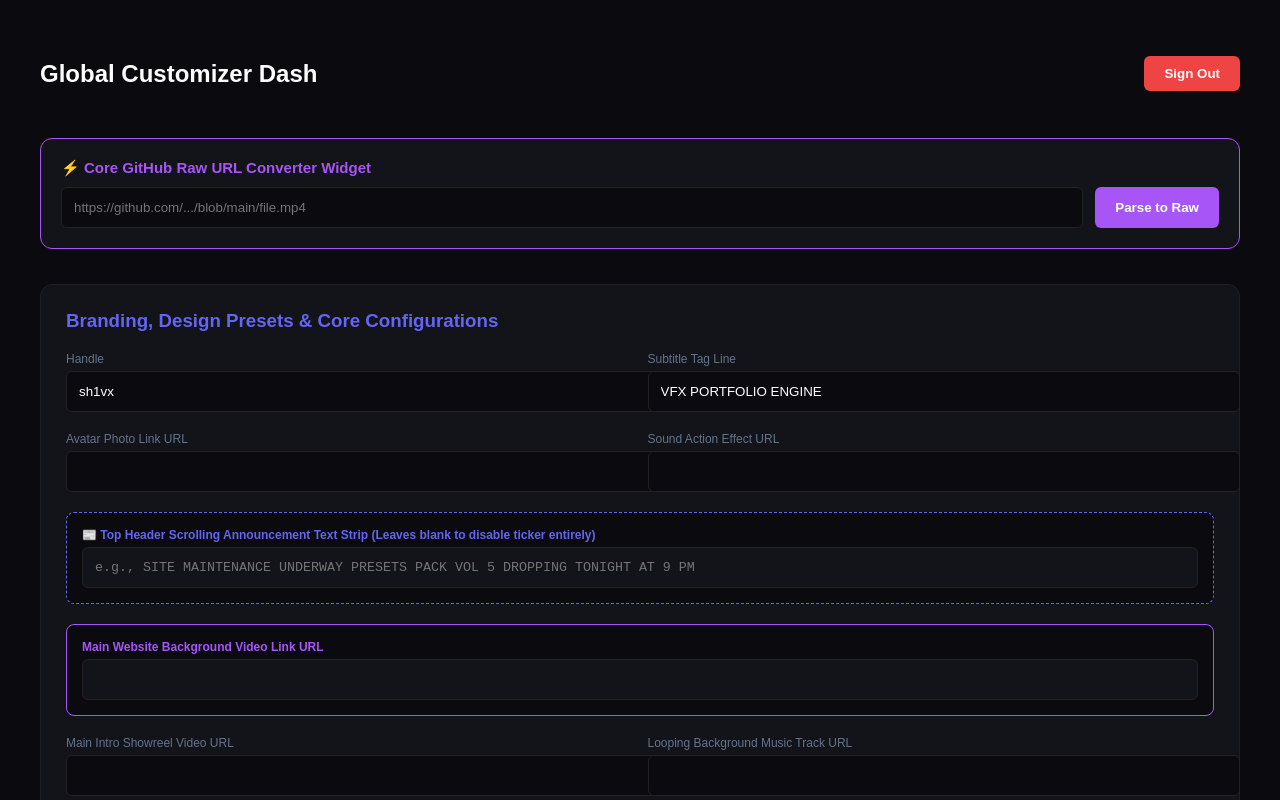
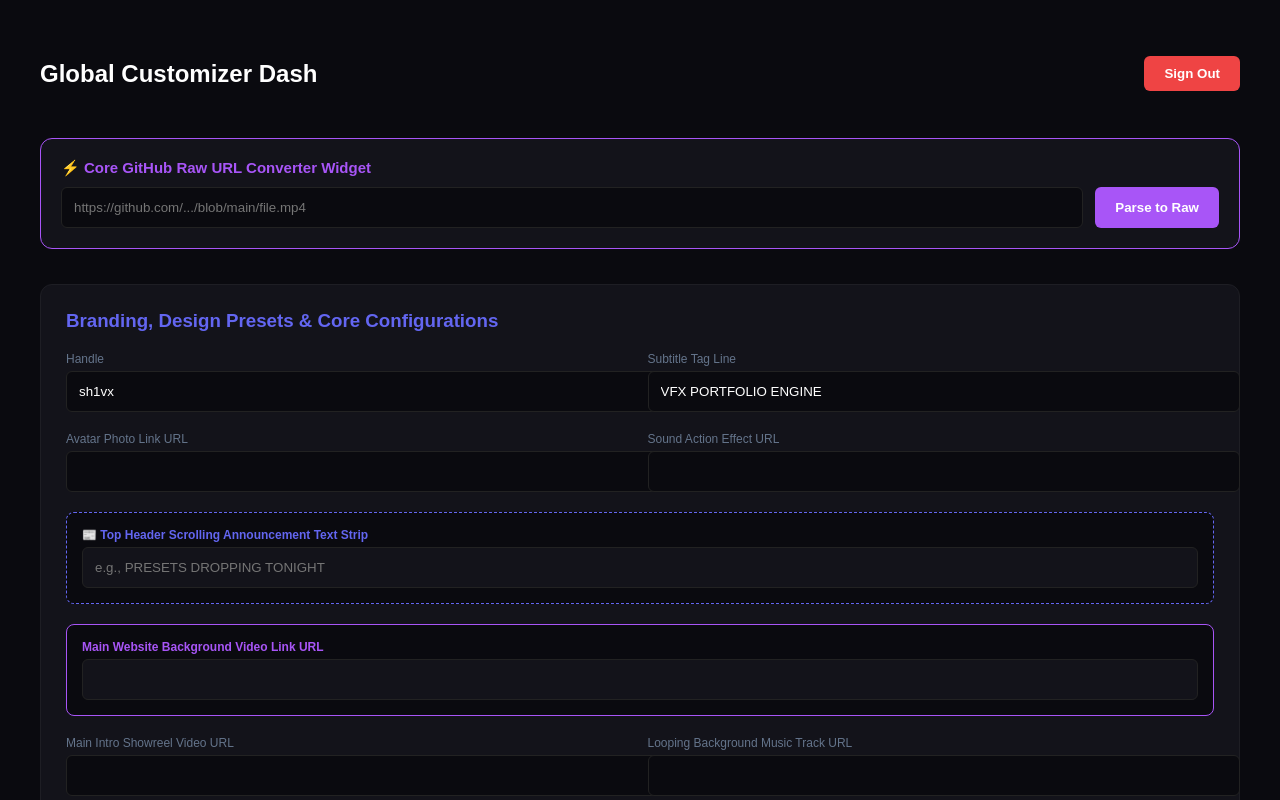
Before and after one commit to thatpedophile/Folio, a Next.js app: page /admin in a window 1280 px wide. Both pictures are taken after typing "Sample123" into the empty fields and a click on the button "Access Panel". Shown: the top 800 px of the page. Built offline with nearby package versions, Linux system fonts and the light colour scheme; no server answers; the database is empty.

Commit message:
admin.js

```diff
--- a/src/pages/admin.js
+++ b/src/pages/admin.js
@@ -16,7 +16,7 @@ export default function Admin() {
   const [bgVideoUrl, setBgVideoUrl] = useState('');
   const [audioBgUrl, setAudioBgUrl] = useState('');
   const [audioHoverUrl, setAudioHoverUrl] = useState('');
-  const [announcement, setAnnouncement] = useState(''); // Tracking state for the ticker line text
+  const [announcement, setAnnouncement] = useState('');
 
   const [title, setTitle] = useState('');
   const [url, setUrl] = useState('');
@@ -97,11 +97,12 @@ export default function Admin() {
   };
 
   const injectOsPrefix = (systemType) => {
-    let baseTitle = title.replace(/\[windows\]/i, '').replace(/\[mac\]/i, '').replace(/\[password\]/i, '').replace(/\[note\]/i, '').trim();
+    let baseTitle = title.replace(/\[windows\]/i, '').replace(/\[mac\]/i, '').replace(/\[password\]/i, '').replace(/\[note\]/i, '').replace(/\[tutorial\]/i, '').trim();
     if (systemType === 'win') setTitle(`[Windows] ${baseTitle}`);
     if (systemType === 'mac') setTitle(`[Mac] ${baseTitle}`);
     if (systemType === 'pass') setTitle(`[Password] ${baseTitle}`);
     if (systemType === 'note') setTitle(`[Note] ${baseTitle}`);
+    if (systemType === 'tute') setTitle(`[Tutorial] ${baseTitle}`);
   };
 
   const handleUpdateProfile = async (e) => {
@@ -111,7 +112,7 @@ export default function Admin() {
       headers: { 'Content-Type': 'application/json', 'admin-password': password },
       body: JSON.stringify({ type: 'update_profile', username, bio, avatarUrl, videoUrl, subtitle, bgVideoUrl, audioBgUrl, audioHoverUrl, announcement }),
     });
-    if (res.ok) alert('Identity and Announcement properties saved safely.');
+    if (res.ok) alert('Identity variables saved safely.');
   };
 
   const handleCreateElement = async (e) => {
@@ -119,7 +120,7 @@ export default function Admin() {
     const res = await fetch('/api/links', {
       method: 'POST',
       headers: { 'Content-Type': 'application/json', 'admin-password': password },
-      body: JSON.stringify({ title, url, blockType: targetBlock }),
+      body: JSON.stringify({ title, url: url || '', blockType: targetBlock }),
     });
     if (res.ok) { setTitle(''); setUrl(''); fetchDashboardData(password); }
   };
@@ -141,6 +142,8 @@ export default function Admin() {
       </form>
     );
   }
+
+  const isTextNode = title.toLowerCase().includes('[password]') || title.toLowerCase().includes('[note]');
 
   return (
     <div style={{ background: '#0a0a0f', color: '#fff', minHeight: '100vh', padding: '40px', boxSizing: 'border-box', fontFamily: 'sans-serif' }}>
@@ -172,10 +175,9 @@ export default function Admin() {
             <div style={{ flex: 1 }}><label style={{ display: 'block', fontSize: '12px', color: '#64748b', marginBottom: '5px' }}>Sound Action Effect URL</label><input type="url" value={audioHoverUrl} style={{ padding: '12px', width: '100%', background: '#0a0a0f', border: '1px solid #222', color: '#fff', borderRadius: '6px' }} /></div>
           </div>
 
-          {/* DYNAMIC ANNOUNCEMENT MATRIC INPUT BLOCK PANEL */}
           <div style={{ background: '#0a0a0f', padding: '15px', borderRadius: '8px', border: '1px dashed #6366f1' }}>
-            <label style={{ display: 'block', fontSize: '12px', color: '#6366f1', marginBottom: '5px', fontWeight: 'bold' }}>📰 Top Header Scrolling Announcement Text Strip (Leaves blank to disable ticker entirely)</label>
-            <input type="text" value={announcement} onChange={(e) => setAnnouncement(e.target.value)} placeholder="e.g., SITE MAINTENANCE UNDERWAY PRESETS PACK VOL 5 DROPPING TONIGHT AT 9 PM" style={{ padding: '12px', width: '100%', boxSizing: 'border-box', background: '#13131a', border: '1px solid #222', color: '#fff', borderRadius: '6px', fontFamily: 'monospace' }} />
+            <label style={{ display: 'block', fontSize: '12px', color: '#6366f1', marginBottom: '5px', fontWeight: 'bold' }}>📰 Top Header Scrolling Announcement Text Strip</label>
+            <input type="text" value={announcement} onChange={(e) => setAnnouncement(e.target.value)} placeholder="e.g., PRESETS DROPPING TONIGHT" style={{ padding: '12px', width: '100%', boxSizing: 'border-box', background: '#13131a', border: '1px solid #222', color: '#fff', borderRadius: '6px' }} />
           </div>
 
           <div style={{ background: '#0a0a0f', padding: '15px', borderRadius: '8px', border: '1px solid #a855f7' }}>
@@ -194,13 +196,13 @@ export default function Admin() {
         </form>
       </div>
 
-      {/* CORE FORM ELEMENT ARCHITECTURE */}
+      {/* MASTER CREATOR PANEL */}
       <h3 style={{ margin: '0 0 15px 0', color: '#10b981' }}>Publish Portfolio Elements</h3>
       <form onSubmit={handleCreateElement} style={{ display: 'flex', flexDirection: 'column', gap: '15px', background: '#13131a', padding: '25px', borderRadius: '12px', border: '1px solid #1e1e24', marginBottom: '40px' }}>
         <div style={{ display: 'flex', gap: '15px' }}>
           <div style={{ flex: 1 }}>
             <label style={{ display: 'block', fontSize: '12px', color: '#64748b', marginBottom: '5px' }}>Choose Target Column Destination</label>
-            <select value={targetBlock} onChange={(e) => setTargetBlock(e.target.value)} style={{ padding: '12px', width: '100%', boxSizing: 'border-box', background: '#0a0a0f', border: '1px solid #10b981', color: '#fff', borderRadius: '6px', fontWeight: 'bold' }}>
+            <select value={targetBlock} onChange={(e) => setTargetBlock(e.target.value)} style={{ padding: '12px', width: '100%', background: '#0a0a0f', border: '1px solid #10b981', color: '#fff', borderRadius: '6px', fontWeight: 'bold' }}>
               <option value="socials">Column 1: Socials Section Block</option>
               <option value="assets">Column 2: Assets & Presets Section Block</option>
               <option value="my_work">Column 3: My Work (Video Showcases) Block</option>
@@ -209,28 +211,37 @@ export default function Admin() {
           <div style={{ flex: 1 }}>
             <label style={{ display: 'block', fontSize: '12px', color: '#64748b', marginBottom: '5px' }}>Display Label Title / Key Descriptor Box</label>
             <div style={{ display: 'flex', gap: '6px', flexWrap: 'wrap' }}>
-              <input type="text" placeholder="e.g., Velocity Shake Plugin or Zip File Password" value={title} onChange={(e) => setTitle(e.target.value)} required style={{ flex: 1, padding: '12px', background: '#0a0a0f', border: '1px solid #222', color: '#fff', borderRadius: '6px' }} />
+              <input type="text" placeholder="e.g., My Instagram or Zip Key" value={title} onChange={(e) => setTitle(e.target.value)} required style={{ flex: 1, padding: '12px', background: '#0a0a0f', border: '1px solid #222', color: '#fff', borderRadius: '6px' }} />
+
+              {/* GLOBAL STRATEGIC TAG HOOKS BUTTON SHIELD */}
+              <div style={{ display: 'flex', gap: '4px', width: '100%', marginTop: '6px' }}>
                 {targetBlock === 'assets' && (
-                <div style={{ display: 'flex', gap: '4px', width: '100%', marginTop: '6px' }}>
+                  <>
                     <button type="button" onClick={() => injectOsPrefix('win')} style={{ padding: '8px 12px', background: '#0284c7', color: '#fff', border: 'none', borderRadius: '6px', fontSize: '11px', cursor: 'pointer', fontWeight: 'bold' }}>+ Windows App</button>
                     <button type="button" onClick={() => injectOsPrefix('mac')} style={{ padding: '8px 12px', background: '#be123c', color: '#fff', border: 'none', borderRadius: '6px', fontSize: '11px', cursor: 'pointer', fontWeight: 'bold' }}>+ Mac OS App</button>
                     <button type="button" onClick={() => injectOsPrefix('pass')} style={{ padding: '8px 12px', background: '#a855f7', color: '#fff', border: 'none', borderRadius: '6px', fontSize: '11px', cursor: 'pointer', fontWeight: 'bold' }}>+ Password Node</button>
                     <button type="button" onClick={() => injectOsPrefix('note')} style={{ padding: '8px 12px', background: '#64748b', color: '#fff', border: 'none', borderRadius: '6px', fontSize: '11px', cursor: 'pointer', fontWeight: 'bold' }}>+ Note Node</button>
+                  </>
+                )}
+                {(targetBlock === 'socials' || targetBlock === 'my_work') && (
+                  <button type="button" onClick={() => injectOsPrefix('tute')} style={{ padding: '8px 12px', background: '#10b981', color: '#fff', border: 'none', borderRadius: '6px', fontSize: '11px', cursor: 'pointer', fontWeight: 'bold' }}>+ Tag as Tutorial Block Element</button>
+                )}
               </div>
-              )}
             </div>
           </div>
         </div>
 
         <div>
-          <label style={{ display: 'block', fontSize: '12px', color: '#64748b', marginBottom: '5px' }}>Resource Location target value (Paste plain text for Passwords/Notes, or web URLs for file downloads)</label>
-          <input type="text" placeholder="Enter target URL or raw password/information text note values here..." value={url} onChange={(e) => setUrl(e.target.value)} required style={{ padding: '12px', width: '100%', boxSizing: 'border-box', background: '#0a0a0f', border: '1px solid #222', color: '#fff', borderRadius: '6px' }} />
+          <label style={{ display: 'block', fontSize: '12px', color: isTextNode ? '#a855f7' : '#64748b', marginBottom: '5px', fontWeight: isTextNode ? 'bold' : 'normal' }}>
+            {isTextNode ? "🔒 Type the Raw Password/Text Value Here" : "Resource Value (Paste links or handles)"}
+          </label>
+          <input type="text" placeholder={isTextNode ? "e.g., sh1vx" : "https://..."} value={url} onChange={(e) => setUrl(e.target.value)} style={{ padding: '12px', width: '100%', background: '#0a0a0f', border: isTextNode ? '1px solid #a855f7' : '1px solid #222', color: '#fff', borderRadius: '6px' }} />
         </div>
 
         <button type="submit" style={{ padding: '14px', background: '#10b981', color: '#fff', border: 'none', cursor: 'pointer', borderRadius: '8px', fontWeight: '600' }}>Publish Element to Selected Column</button>
       </form>
 
-      {/* RECORD DELETION LOG */}
+      {/* RECORD DELETION MATRIX DISPLAY LOGS */}
       <h3 style={{ borderBottom: '1px solid #222', paddingBottom: '10px', marginBottom: '15px' }}>Active Structured Portfolio Layout Architecture</h3>
 
       <h4 style={{ color: '#6366f1', margin: '20px 0 10px 0' }}>Column 1: Social Links</h4>
```
Lines whose indentation alone changed are shown as unchanged.
